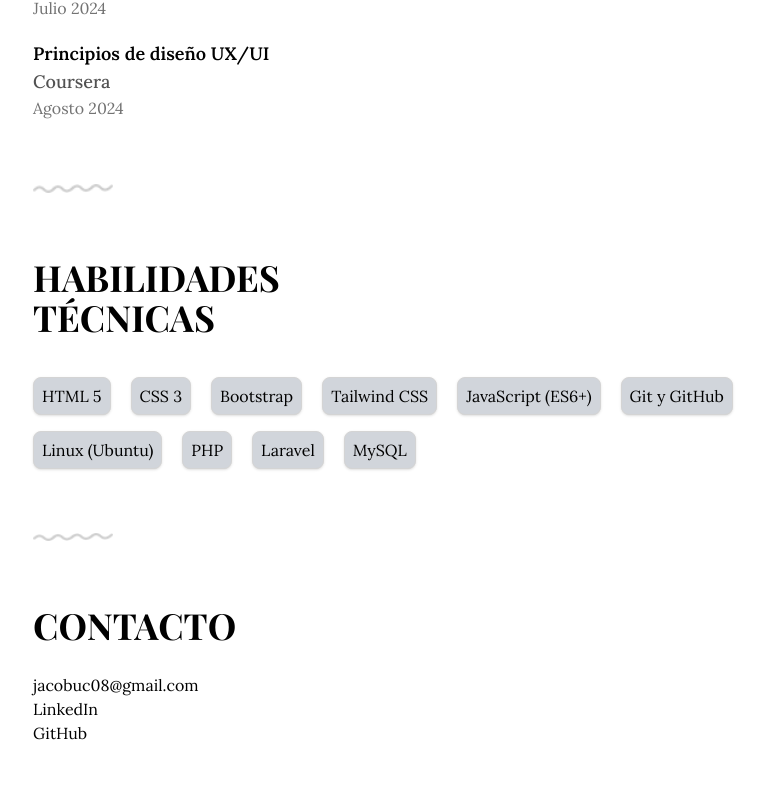
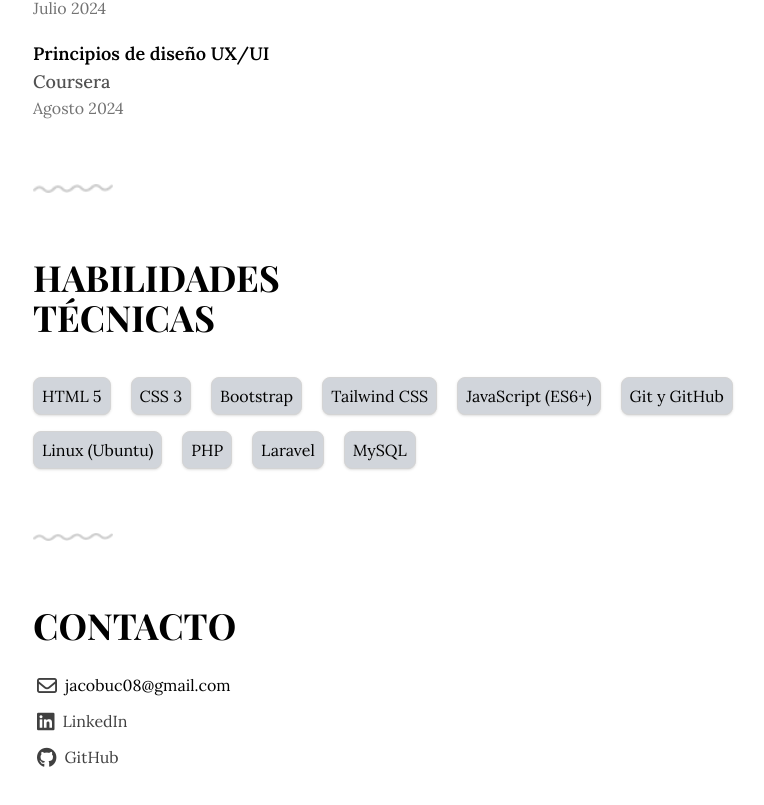
Before and after one commit to JacobUc/resume, a React (Vite) app: page / in a window 1280 px wide. Shown: the part 2989-3794 px from the top of the page, without its empty margins (231-995 px from the left). Built offline with nearby package versions, Linux system fonts and the light colour scheme.

Commit message:
Agregando: seccion Contacto

```diff
--- a/src/components/Contact.jsx
+++ b/src/components/Contact.jsx
@@ -4,7 +4,7 @@ export default function Contact(){
 
     return(
         <>
-            <section id="contact" className="w-full px-16 pb-16 font-lora">
+            <section id="contact" className="w-full px-16 pb-20 font-lora">
                 <Separator/>
 
                 {/* Tecnologias */}
@@ -12,11 +12,30 @@ export default function Contact(){
                     <div>
                         <h3 className="mt-4 mb-7 text-4xl uppercase font-bold font-playfair">Contacto</h3>
                     </div>
-                    <div>
-                        <p>jacobuc08@gmail.com</p>
-                        <p>LinkedIn</p>
-                        <p>GitHub</p>
-                    </div>
+                    <ul className='flex flex-col gap-3 pl-1'>
+                        <li>
+                            <i class="fa-regular fa-envelope fa-lg text-neutral-700 mr-2"></i>
+                            <p className='inline'>jacobuc08@gmail.com</p>
+                        </li>
+
+                        <li>
+                            <a href='https://www.linkedin.com/in/jacob-uc-a70a3a1b8/'
+                                target="_blank"
+                                className='py-1 pr-1 text-neutral-700 hover:text-sky-500 duration-500'>
+                                <i class="fa-brands fa-linkedin fa-lg mr-2"></i>
+                                <span>LinkedIn</span>
+                            </a>
+                        </li>
+
+                        <li>
+                            <a href='https://www.linkedin.com/in/jacob-uc-a70a3a1b8/'
+                                target="_blank"
+                                className='py-1 pr-1 text-neutral-700 hover:text-sky-500 duration-500'>
+                                <i class="fa-brands fa-github fa-lg mr-2"></i>
+                                <span>GitHub</span>
+                            </a>
+                        </li>
+                    </ul>
                 </div>
 
             </section>
--- a/src/components/Navbar.jsx
+++ b/src/components/Navbar.jsx
@@ -15,7 +15,6 @@ export default function Navbar(){
                             className="px-.5 py-.5 duration-500 hover:text-sky-500 cursor-pointer">
                             Experiencia
                         </Link>
-                        {/* <a href="#home" className='px-.5 py-.5 duration-300 hover:text-sky-500'>Inicio</a>  */}
                     </li>
                     <li>
                         <Link to="projects"
@@ -24,7 +23,6 @@ export default function Navbar(){
                             className="px-.5 py-.5 duration-500 hover:text-sky-500 cursor-pointer">
                             Proyectos
                         </Link>
-                        {/* <a href="#experience" className={`px-.5 py-.5 duration-300 hover:text-sky-500 ${activeSection === 'experience' ? 'text-sky-400' : ''}`}>Experiencia</a>  */}
                     </li>
                     <li>
                         <Link to="education"
```
